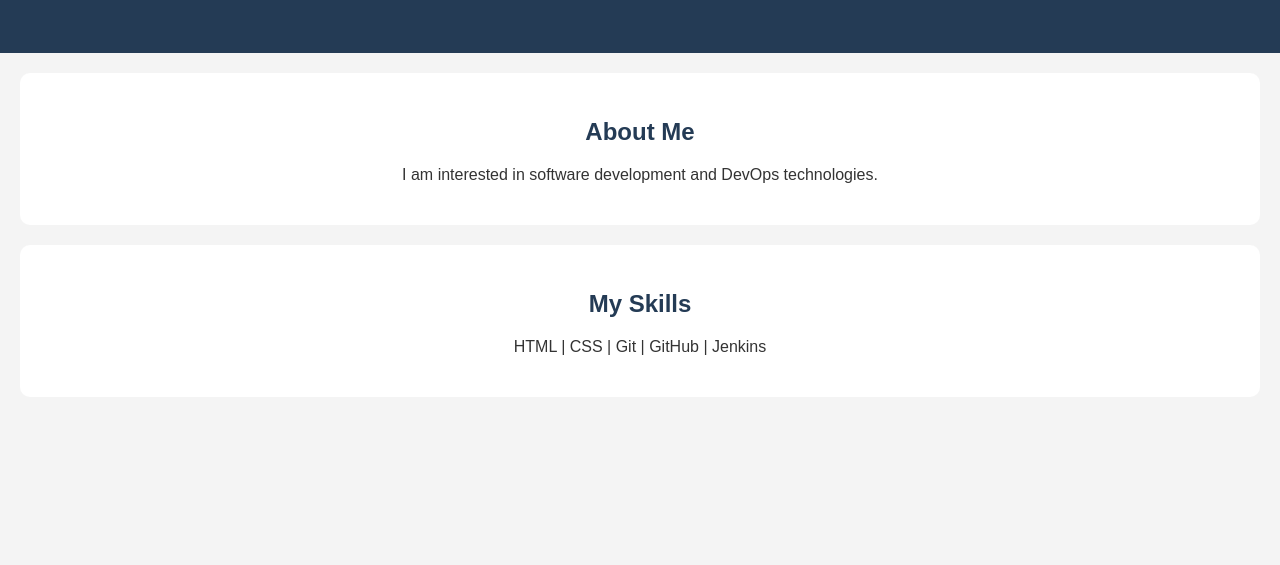
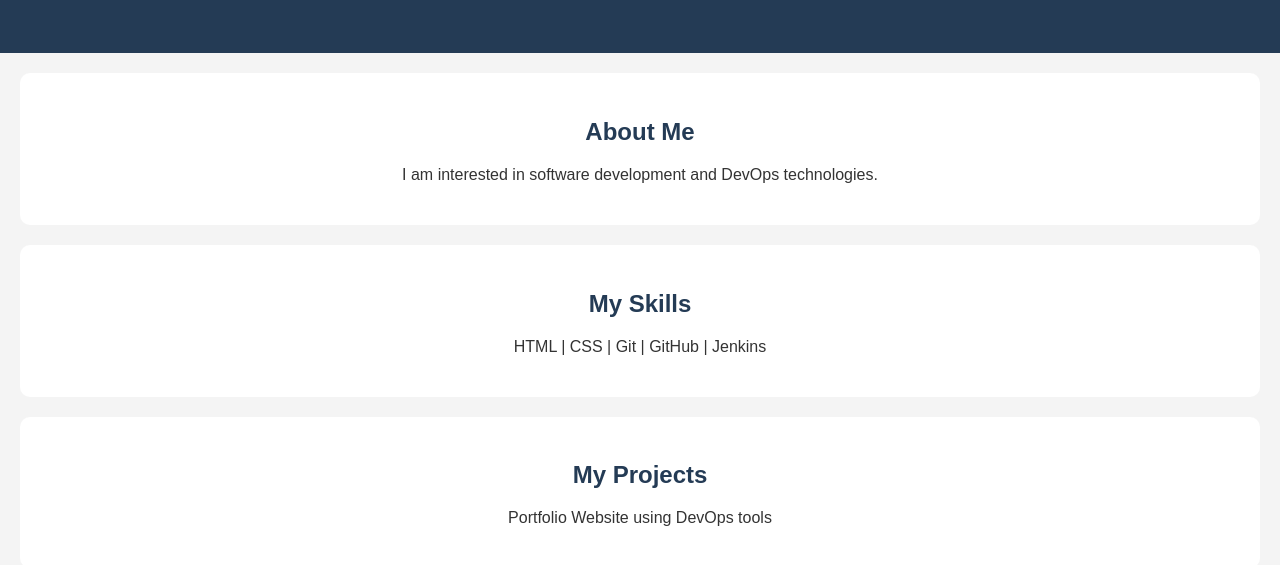
Before and after one commit to Kshubham1903/2303089, a plain HTML site: page index.html in a window 1280 px wide. Shown: the part 141-706 px from the top of the page. Drawn offline with Linux system fonts and the light colour scheme.

Commit message:
added Projects

```diff
--- a/index.html
+++ b/index.html
@@ -21,5 +21,10 @@
         <p>HTML | CSS | Git | GitHub | Jenkins</p>
     </section>
 
+    <section>
+        <h2>My Projects</h2>
+        <p>Portfolio Website using DevOps tools</p>
+    </section>
+
 </body>
 </html>
```
